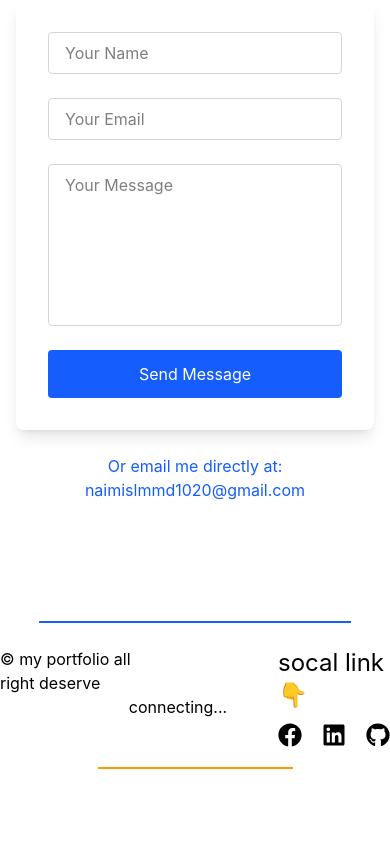
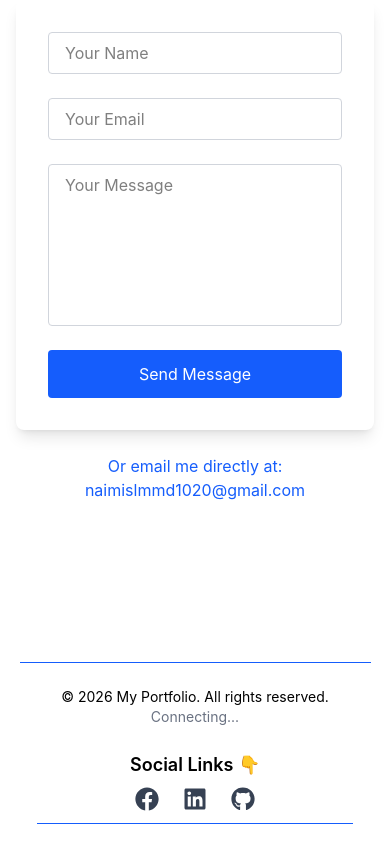
Before and after one commit to naimweb/motion, a React (Vite) app: page / in a window 390 px wide. Shown: the part 6439-7283 px from the top of the page. Before the commit the page ends 7228 px from the top, so only its background shows below. Built offline with nearby package versions, Linux system fonts and the light colour scheme.

Commit message:
fix:footer and responsive design added

```diff
--- a/src/Components/pages/footer/Footer.jsx
+++ b/src/Components/pages/footer/Footer.jsx
@@ -1,34 +1,65 @@
 import React from 'react'
-import { FaFacebook, FaLinkedin ,  FaGithub} from "react-icons/fa";
-
+import { FaFacebook, FaLinkedin, FaGithub } from "react-icons/fa";
 
 function Footer() {
   return (
-     <>
-       <div className='mt-[10%]'>
-         <div className='border w-[80%] m-auto border-blue-600' ></div>
-         <div className='flex justify-around gap-[30%] mt-6'>
+    <footer className="mt-20">
 
-            <div className=''>
-                        <h1>&copy; my portfolio all right deserve</h1>
-                        <p className='ml-[80%] '>connecting...</p>
-                    </div>
+      <div className="w-[90%] md:w-[80%] mx-auto border-t border-blue-600 pt-6">
 
-                    <div>
-                        <h2 className='text-2xl'>socal link 👇</h2>
-                        <div className='flex gap-5 mt-3 text-2xl'>
+        <div className="flex flex-col md:flex-row justify-between items-center gap-6">
 
-                            <h1><FaFacebook /></h1>
-                             <a href="https://www.linkedin.com/in/naim-web-755665354/?skipRedirect=true"><FaLinkedin /></a>
-                            <a href="https://github.com/naimweb">< FaGithub /></a>
-                        </div>
+          {/* Left side */}
+          <div className="text-center md:text-left">
+            <h1 className="text-sm md:text-base">
+              © 2026 My Portfolio. All rights reserved.
+            </h1>
+            <p className="text-gray-500 text-sm">Connecting...</p>
+          </div>
 
-                    </div>
+          {/* Social links */}
+          <div className="text-center">
+            <h2 className="text-lg md:text-xl font-semibold mb-2">
+              Social Links 👇
+            </h2>
 
-         </div>
-                    <div className=' border w-[50%] m-auto mb-5 mt-5 border-amber-500'></div>
-    </div>
-     </>
+            <div className="flex justify-center md:justify-start gap-6 text-2xl text-gray-700">
+
+              <a
+                href="#"
+                className="hover:text-blue-600 transition"
+              >
+                <FaFacebook />
+              </a>
+
+              <a
+                href="https://www.linkedin.com/in/naim-web-755665354/?skipRedirect=true"
+
+                rel="noopener noreferrer"
+                className="hover:text-blue-500 transition"
+              >
+                <FaLinkedin />
+              </a>
+
+              <a
+                href="https://github.com/naimweb"
+
+                rel="noopener noreferrer"
+                className="hover:text-black transition"
+              >
+                <FaGithub />
+              </a>
+
+            </div>
+          </div>
+
+        </div>
+
+     <div className="w-[90%] md:w-[40%] mx-auto border-t border-blue-600 pt-5 mt-3"></div>
+
+      </div>
+
+    </footer>
   )
 }
 
```
